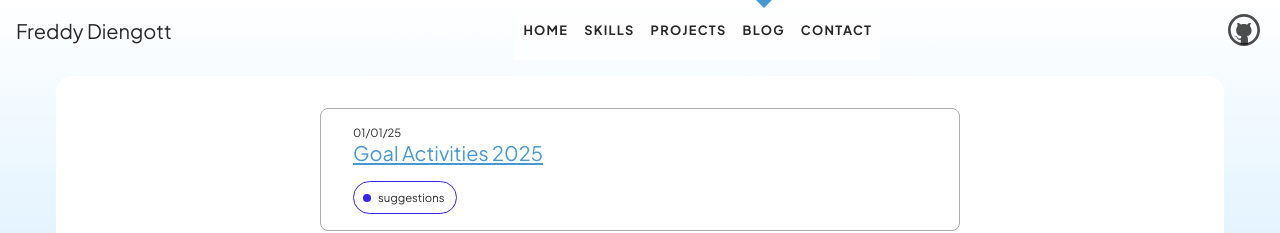
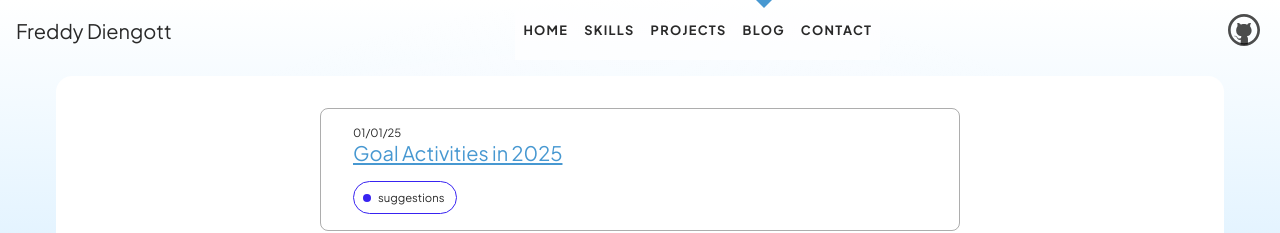
Before and after one commit to fdiengott/portfolio-svelte, a SvelteKit app: page /blogs in a window 1280 px wide. Shown: the top 233 px of the page. Built offline with nearby package versions, Linux system fonts and the light colour scheme; a web font is replaced by a local one.

Commit message:
update title and bottom page spacing

```diff
--- a/src/routes/+layout.svelte
+++ b/src/routes/+layout.svelte
@@ -33,7 +33,7 @@
 	.card {
 		background-color: white;
 		border-radius: 1rem;
-		padding-block: 2rem;
+		padding-block: 2rem 8rem;
 		padding-inline: clamp(1rem, 5vw, 4rem);
 	}
 </style>
--- a/src/routes/blogs/articles/goal-activities-2025.md
+++ b/src/routes/blogs/articles/goal-activities-2025.md
@@ -1,4 +1,4 @@
-# Goal Activities 2025
+# Goal Activities in 2025
 
 Lately, I've been listening to the podcast "[Philsophize This](https://www.philosophizethis.org/)" (shoutout to Stephen West!) fairly often, and the philosophical thought lately being discussed in the 20th century is how the goal of philosophy has gone from how one _should_ live, to how one _might_ live. So due to that, I've been thinking about what are things I can do to that pursuit that don't require a fundamental shift in my life.
 
--- a/src/routes/blogs/articles/index.js
+++ b/src/routes/blogs/articles/index.js
@@ -22,7 +22,7 @@ export const TAGS = {
 
 const pages = {
 	'goal-activities-2025': {
-		title: 'Goal Activities 2025',
+		title: 'Goal Activities in 2025',
 		content: goalActivities,
 		date: '01/01/25',
 		tags: [TAGS.suggestions],
```
